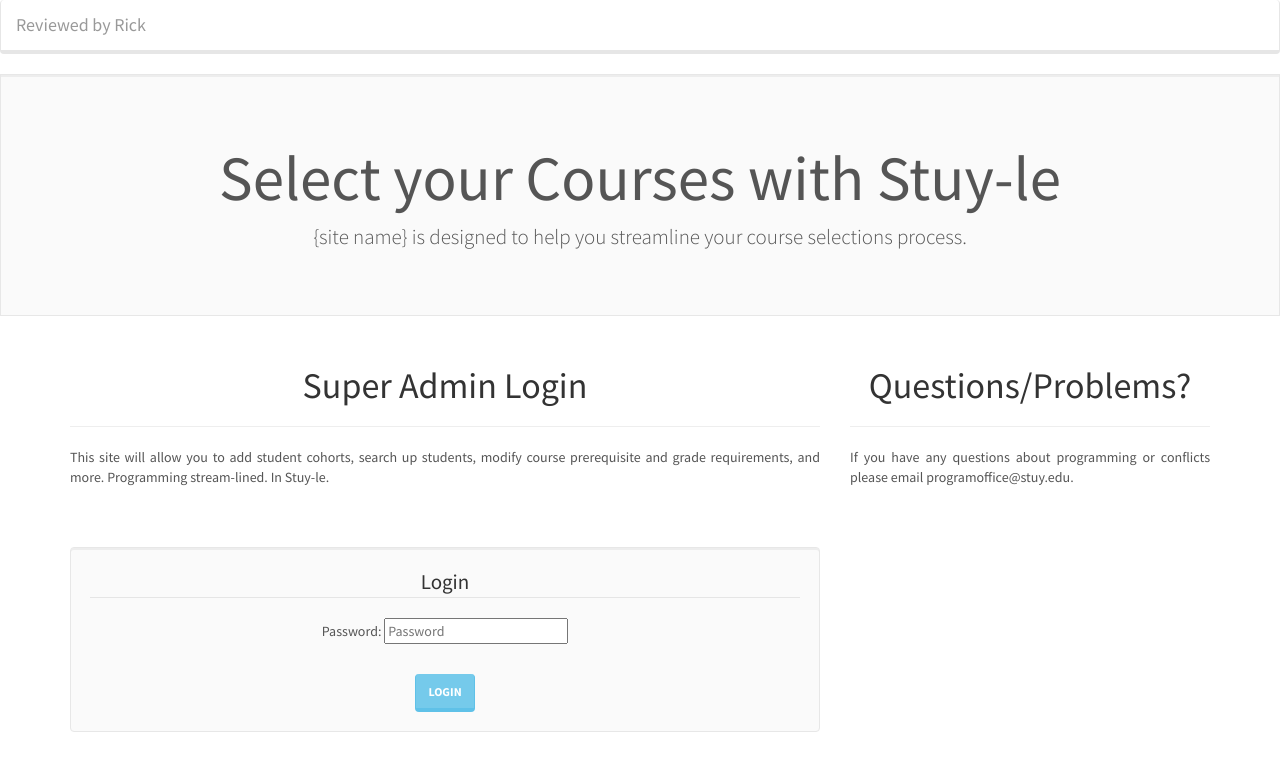
After one commit to oreo21/TeamProhphit, a Flask app: page /sal in a window 1280 px wide. The commit adds this page. Shown: the top 771 px of the page. Run offline with Flask 2, Linux system fonts and the light colour scheme; some libraries are stand-ins or nearby versions.

Commit message:
super admin

```diff
--- a/app.py
+++ b/app.py
@@ -14,8 +14,6 @@ app.secret_key = os.urandom(32)
 app.config.update(dict( # Make sure the secret key is set for use of the session variable
     SECRET_KEY = 'secret'
     ))
-
-adminlist = ["hzeng@stuy.edu"]
 
 #oauth login
 @app.route('/login/', methods = ['POST', 'GET'])
@@ -58,7 +56,7 @@ def sample_info_route():
         # return c['email'] # Return the email
 
         if c["hd"] == "stuy.edu":
-            if c['email'] in adminlist:
+            if c['email'] in db_manager.get_admin_list():
                 session['admin'] = c["email"]
             else:
                 session['student'] = c["email"]
@@ -78,6 +76,33 @@ def home():
         on = (db_manager.get_site_status() == 'on')
         return render_template('student_login.html', on=on)
 
+@app.route('/sal')
+def superAdminLogin():
+    if 'admin' in session:
+        return redirect(url_for('admin_home'))
+    elif 'student' in session:
+        return redirect(url_for('student_home'))
+    return render_template('super_admin_login.html')
+
+@app.route('/auth-sal/', methods = ["POST"])
+def auth_superAdmin():
+    print "running"
+    print request.form
+    super_admin = db_manager.get_super_admin()
+    inputted_password = request.form['password']
+    if hashlib.sha512(inputted_password).hexdigest() == super_admin["password"]:
+        session["super_admin"] = "super_admin"
+        return redirect(url_for("superAdmin_home"))
+    else:
+        return render_template("super_admin_login.html", error="Incorrect Password")
+
+@app.route("/sa-home/")
+def superAdmin_home():
+    if not "super_admin" in session:
+        return redirect(url_for("home"))
+    return render_template("super_admin_home.html")
+
+
 #admin login
 @app.route('/admin-login/')
 def adminLogin():
@@ -91,6 +116,7 @@ def adminLogin():
 #checks if all your information checks out
 @app.route('/adddeptadmin/', methods=["POST"])
 def addadmin():
+    print "checking admin"
     if len(request.form['email1']) == 0:
         ret = "Please fill in e-mail."
     elif not request.form['email1'].endswith("@stuy.edu"):
@@ -128,6 +154,8 @@ def passCheck(password):
 
 @app.route('/logout/')
 def logout():
+    if 'super_admin' in session:
+        session.pop('super_admin')
     if 'admin' in session:
         session.pop('admin')
     if 'student' in session:
@@ -195,6 +223,8 @@ def admin_home():
         session.pop('success')
 
     on = (db_manager.get_site_status()=='on')
+
+    print getdept
 
     return render_template('admin_home.html', courses= courses, login=True, depts=getdept, cohorts=cohorts, myfxn=db_manager.get_course, problems=problems, success=success, on=on)
 
--- a/templates/base.html
+++ b/templates/base.html
@@ -37,7 +37,7 @@
       </form>
     {%endif%}
       <ul class="nav navbar-nav navbar-right">
-        {% if session["student"] or session["admin"]%}<li><a href="/logout/">Logout</a></li>
+        {% if session["student"] or session["admin"] or session["super_admin"]%}<li><a href="/logout/">Logout</a></li>
         {%endif%}
       </ul>
     </div>
--- /dev/null
+++ b/templates/super_admin_login.html
@@ -0,0 +1,49 @@
+{% extends "base.html" %}
+
+{% block title %}
+Home Page
+{% endblock %}
+
+{% block body %}
+<div class="bg"</div>
+  <div class="jumbotron">
+    <h1>Select your Courses with Stuy-le</h1>
+    <p>{site name} is designed to help you streamline your course selections process.</p>
+  </div>
+
+  <div class="container">
+    <div class="row">
+      <div class="col-md-8 text-center">
+        <div class="box">
+          <div class="box-content">
+            <h1 class="tag-title">Super Admin Login</h1>
+            <hr />
+            <p class="intro">This site will allow you to add student cohorts, search up students, modify course prerequisite and grade requirements, and more. Programming stream-lined. In Stuy-le.</p>
+            <br /><br/>
+            <p><div class="well form-horizontal">
+              <fieldset>
+                <legend>Login</legend>
+                <form id="login" action="/auth-sal/" method="POST">
+                  <p>Password: <input type="text" name="password" id='pass' placeholder="Password"></p>
+		  {{ierror}}<br>
+                  <p class="btn btn-info" id="but" onclick="document.getElementById('login').submit()">Login</p>
+                </form>
+              </fieldset>
+            </div></p>
+          </div>
+        </div>
+      </div>
+      <div class="col-md-4 text-center">
+        <div class="box">
+          <div class="box-content">
+            <h1 class="tag-title">Questions/Problems?</h1>
+            <hr />
+            <p class="intro">If you have any questions about programming or conflicts please email programoffice@stuy.edu.</p>
+            <br />
+          </div>
+        </div>
+      </div>
+    </div>
+  </div>
+</div>
+{% endblock %}
--- a/utils/db_manager.py
+++ b/utils/db_manager.py
@@ -459,6 +459,9 @@ def set_admin_list(lis):
 def get_admin_list():
     return db.admins.find_one({"name" : "other"})["emails"]
 
+def get_super_admin():
+    return db.admins.find_one({"name" : "super_admin"})
+
 def remove_student(student_id):
     db.students.delete_many({"id" : student_id})
 
```
Also changed, not shown: static/super_admin_home.js (added, +26 -0 lines), templates/super_admin_home.html (added, +22 -0 lines).
